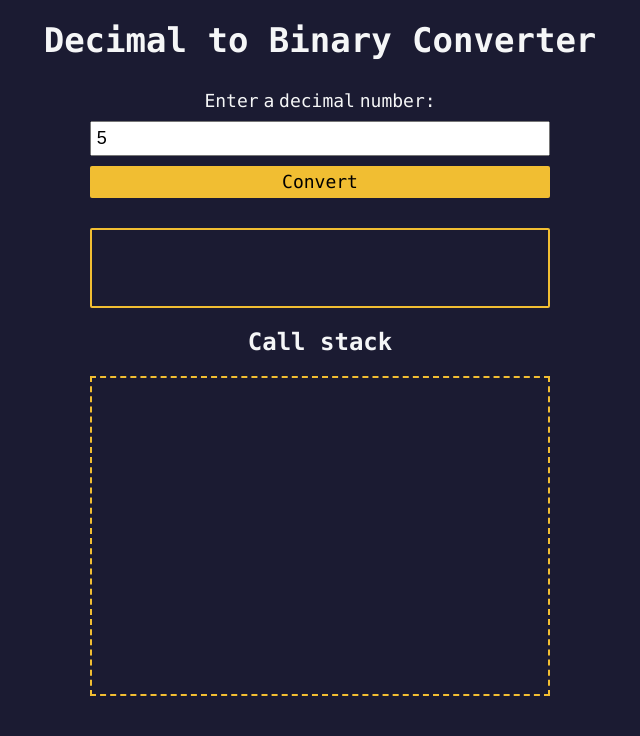
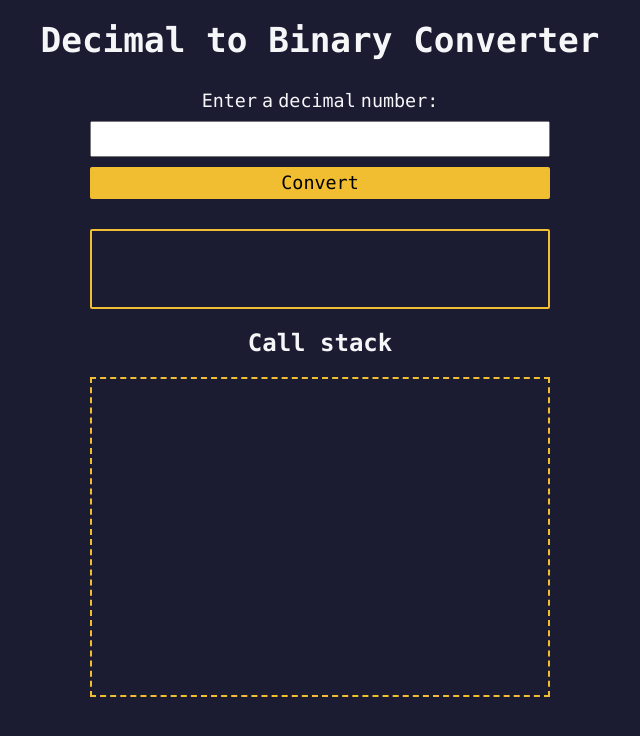
Before and after one commit to isybliss/decimal_binary_converter, a plain HTML site: page index.html in a window 1280 px wide. Both pictures are taken after typing "5" into the empty fields and a click on the button "Convert". Shown: the whole page, without its empty margins (320-960 px from the left). Drawn offline with Linux system fonts and the light colour scheme.

Commit message:
updated the JS file, wrote the function to check user input is a valid number that is greater than or equal to 0

```diff
--- a/script.js
+++ b/script.js
@@ -1,3 +1,44 @@
 const numberInput = document.getElementById("number-input");
 const convertBtn = document.getElementById("convert-btn");
 const result = document.getElementById("result");
+
+const decimalToBinary = (input) => {
+    const inputs = [];
+    const quotients = [];
+    const remainders = [];
+};
+
+const checkUserInput = () => {
+    if (!numberInput.value || isNaN(parseInt(numberInput.value)) || parseInt(numberInput.value) < 0) {
+        alert("Please provide a decimal number greater than or equal to 0");
+        return;
+    }
+    decimalToBinary(parseInt(numberInput.value));
+    numberInput.value = "";
+};
+
+convertBtn.addEventListener('click', checkUserInput);
+numberInput.addEventListener("keydown", (e) => {
+    if(e.key === "Enter") {
+        checkUserInput();
+    }
+})
+
+
+//NOTES
+/**
+ * falsy values equate to false and include: undefined, null, 0 and empty string "".
+ * instead of checking if a value equal a falsy value, use the logical NOT operator "!" to check if the value itself is falsy
+
+        const num = 0;
+        console.log(num === 0); // true
+        console.log(!num); // true
+
+ * e is a common parameter name for the event object
+
+ * parseInt() is used to check and normalize numbers in JavaScript.
+ * it converts a string into an integer or whole number or Nan(Not a Number).
+ *
+ * isNaN() is used to check if the string or number taken as an argument is a number or not.
+ * it returns true if it is not a number
+ */
--- a/styles.css
+++ b/styles.css
@@ -16,12 +16,12 @@ body{
     display: flex;
     flex-direction: column;
     align-items: center;
-    font-family: Menlo, Consolas, Monaco, Liberation Mono, Lucida Console,
+    font-family: Lucida Console,
     monospace;
-    font-size: 1.125rem;
+    font-size: 1.15rem;
     background-color: var(--dark-blue);
     color: var(--light-grey);
-    padding: 0 4px;
+    padding: 0 5px;
 }
 
 h1,
@@ -30,7 +30,7 @@ h2{
     margin: 20px 0;
 }
 h1{
-    font-size: 2.125rem;
+    font-size: 2.15rem;
 }
 .input-container{
     display: flex;
```
